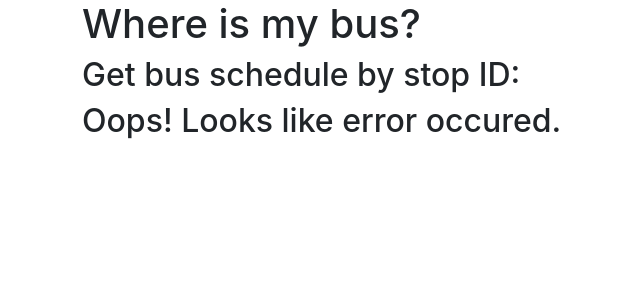
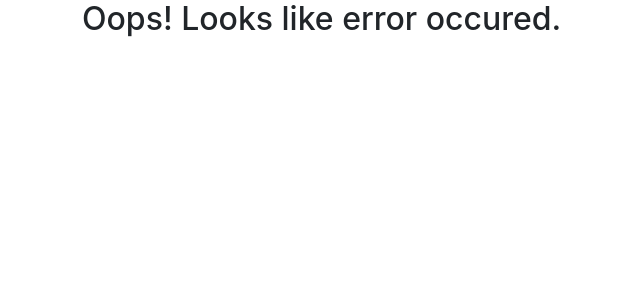
Before and after one commit to approximatenumber/tbilisi-bus-arrivals, a Flask app: template templates/arrival.html in a window 1280 px wide. Shown: the part 56-356 px from the top of the page, without its empty margins (3-643 px from the left). Run offline with Flask 2, Linux system fonts and the light colour scheme; the template is opened without the code that fills it, so the values that code supplies are empty; some libraries are stand-ins or nearby versions.

Commit message:
fix arrival

```diff
--- a/templates/arrival.html
+++ b/templates/arrival.html
@@ -1,12 +1,11 @@
 {% extends 'base.html' %}
 
 {% block content %}
-        <h1>{% block title %} Where is my bus?{% endblock %}</h1>
-        <h2>Get bus schedule by stop ID:</h2>
 
         {% if not items %}
             <h2>Oops! Looks like error occured.</h2>
         {% else %}
+            <h2>These buses are coming to 940 bus stop:</h2>
             <table class="table table-striped">
                 <tr>
                     <th scope="col">Bus No</th>
```
